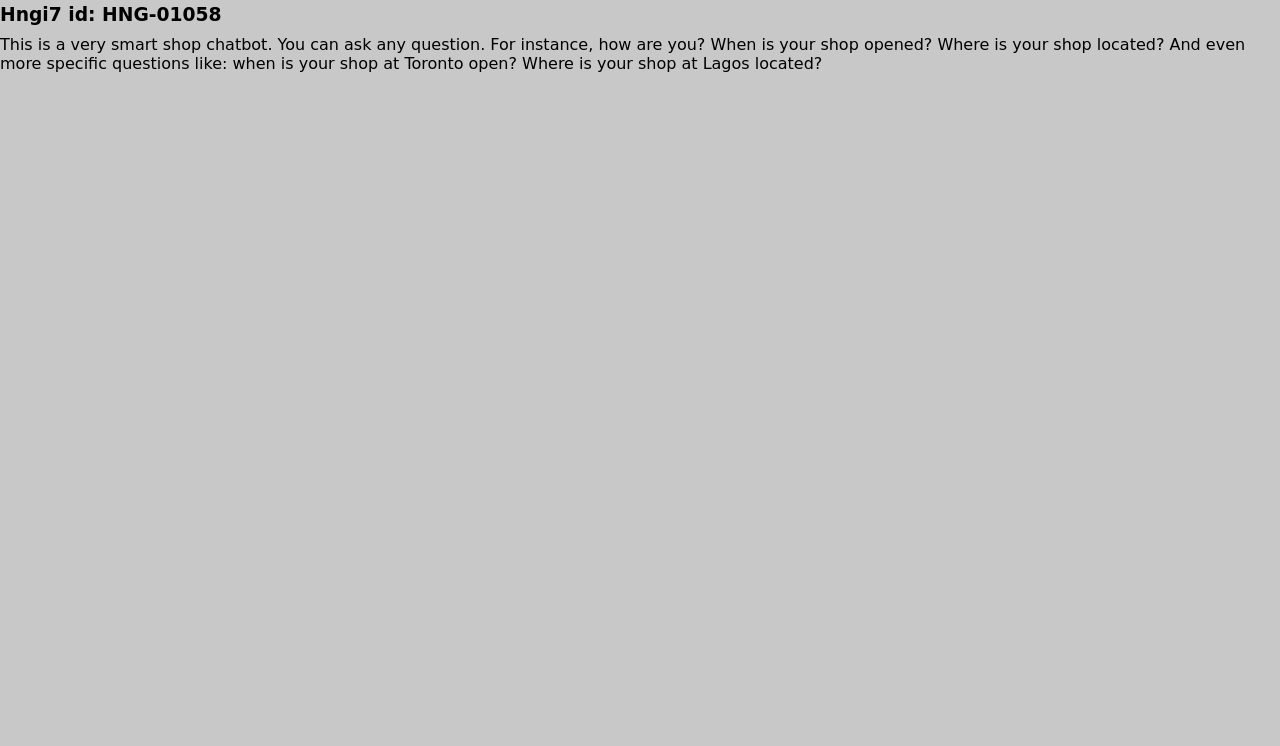
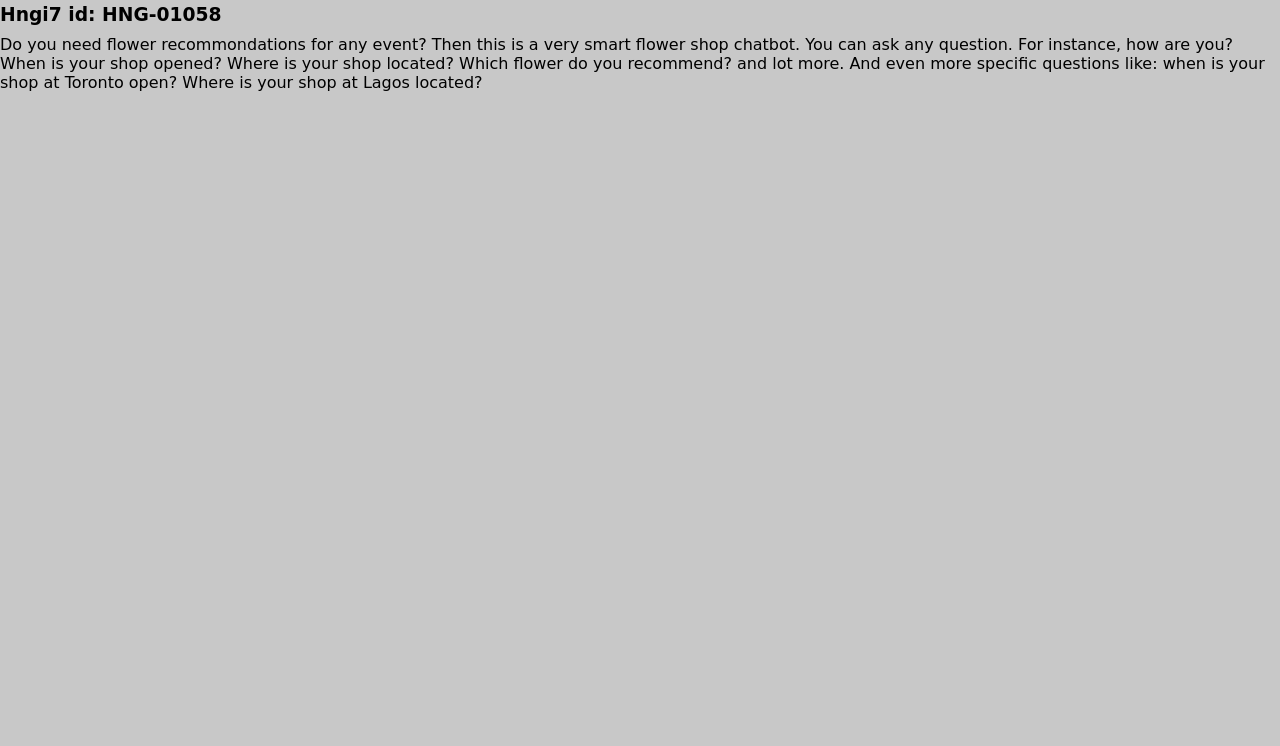
Before and after one commit to Marvelousy20/My-chatbot, a plain HTML site: page index.html in a window 1280 px wide. Shown: the part 54-800 px from the top of the page. Drawn offline with Linux system fonts and the light colour scheme.

Commit message:
make it better

```diff
--- a/index.html
+++ b/index.html
@@ -9,10 +9,14 @@
 <body>
     <h1>Marvelousy20 shop bot</h1>
     <h3>Hngi7 id: HNG-01058 </h3>
-    <p>This is a very smart shop chatbot. You can ask any question. For instance,
+    <p>Do you need flower recommondations for any event?
+        Then this is a very smart flower shop chatbot. You can ask any question. For instance,
          how are you? When is your shop opened? Where is your shop located?
+         Which flower do you recommend? and lot more.
          And even more specific questions
-        like: when is your shop at Toronto open?  Where is your shop at Lagos located?</p>
+        like: when is your shop at Toronto open?  Where is your shop at Lagos located?
+
+    </p>
 
     <script>
         window.watsonAssistantChatOptions = {
```
